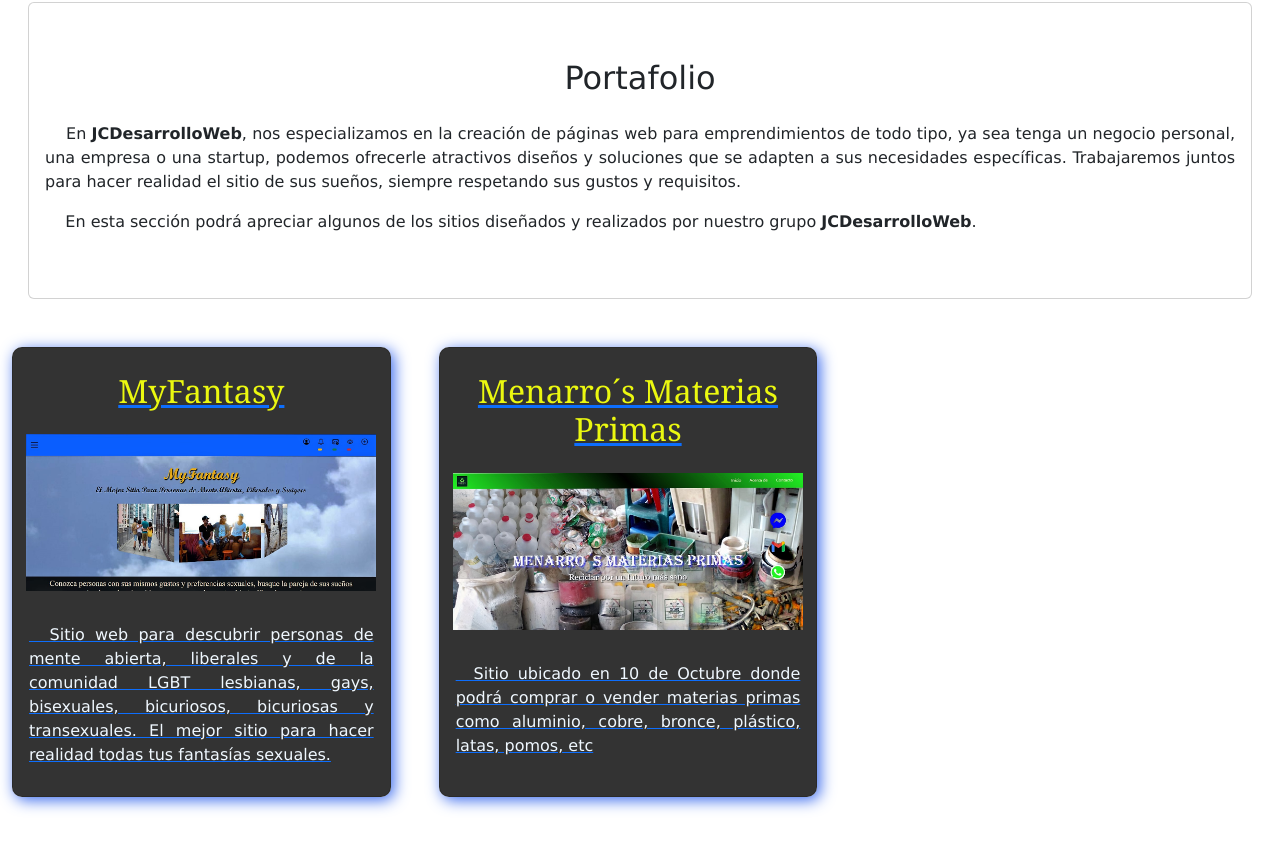
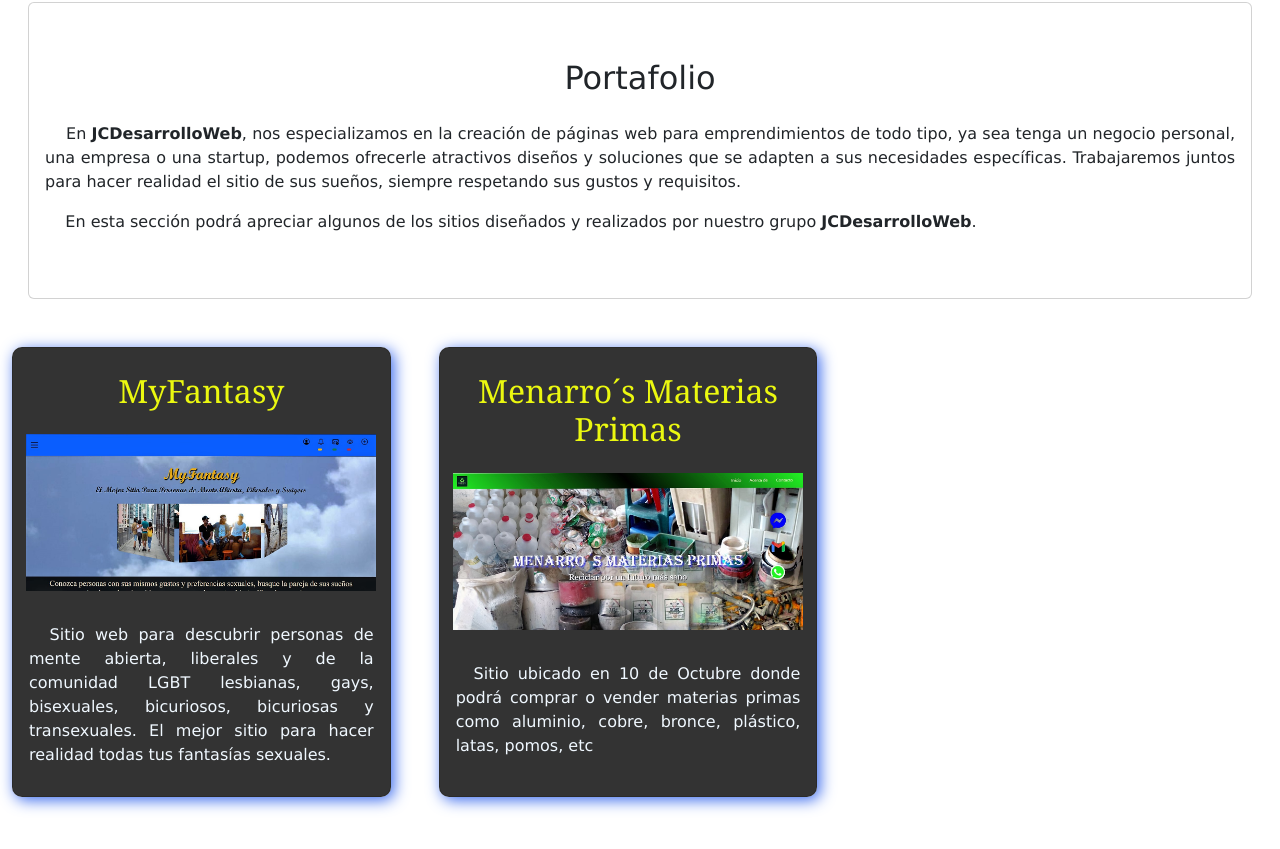
Before and after one commit to Oiluj69/oluj69.github.io, a plain HTML site: page access/html/portafolio.html in a window 1280 px wide. Shown: the part 679-1528 px from the top of the page. Drawn offline with Linux system fonts and the light colour scheme; files whose address does not match are found by name.

Commit message:
Update stylescopy.css
Se agregó no estilos para la etiqueta "a" en la sección 8

```diff
--- a/access/css/stylescopy.css
+++ b/access/css/stylescopy.css
@@ -195,6 +195,10 @@
     box-shadow: 3px 3px 15px 0 rgb(55, 104, 237);
 }
 
+.section_8 a {
+    text-decoration: none;
+}
+
 .heading {
     text-align: justify;
     border-radius: 10px;
```
